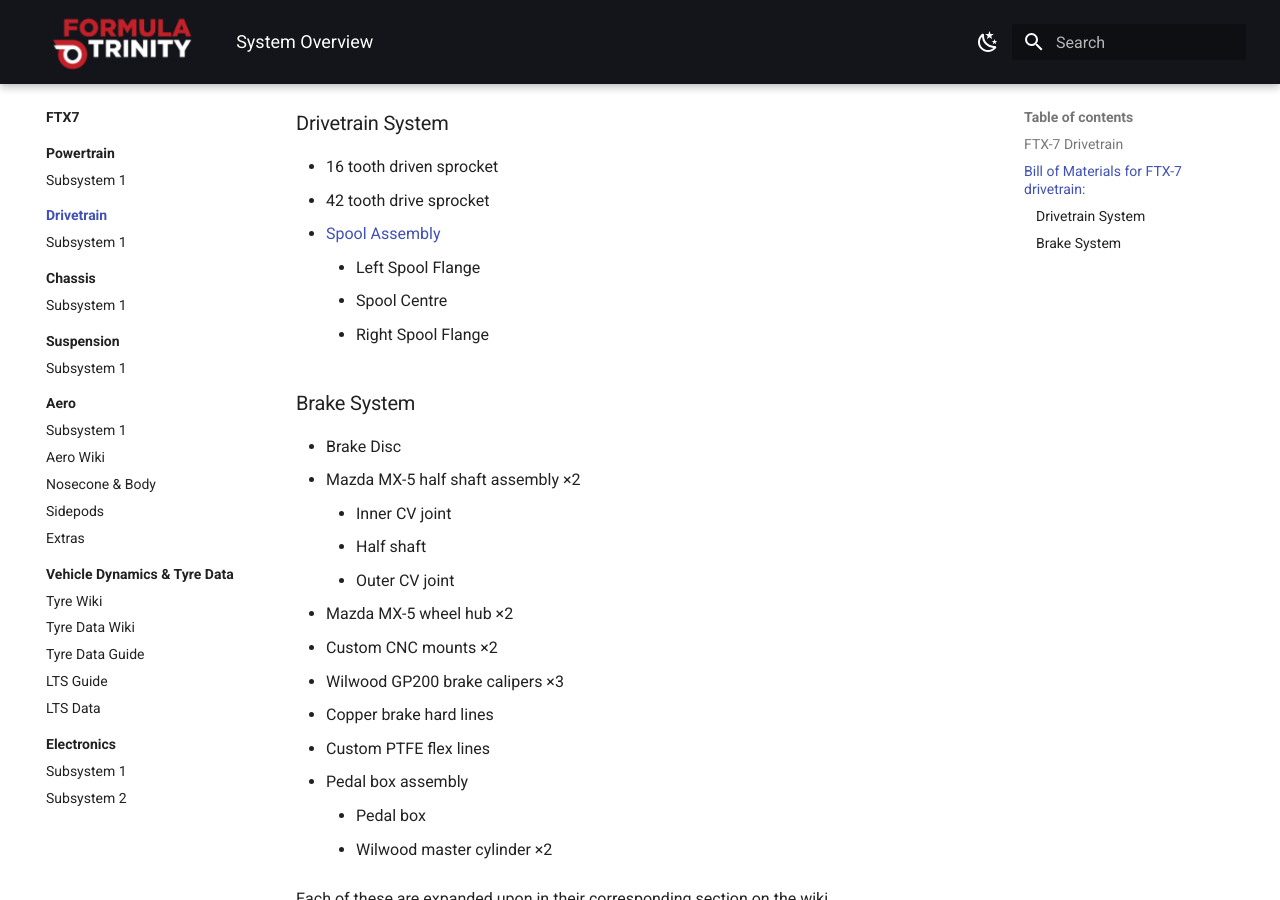
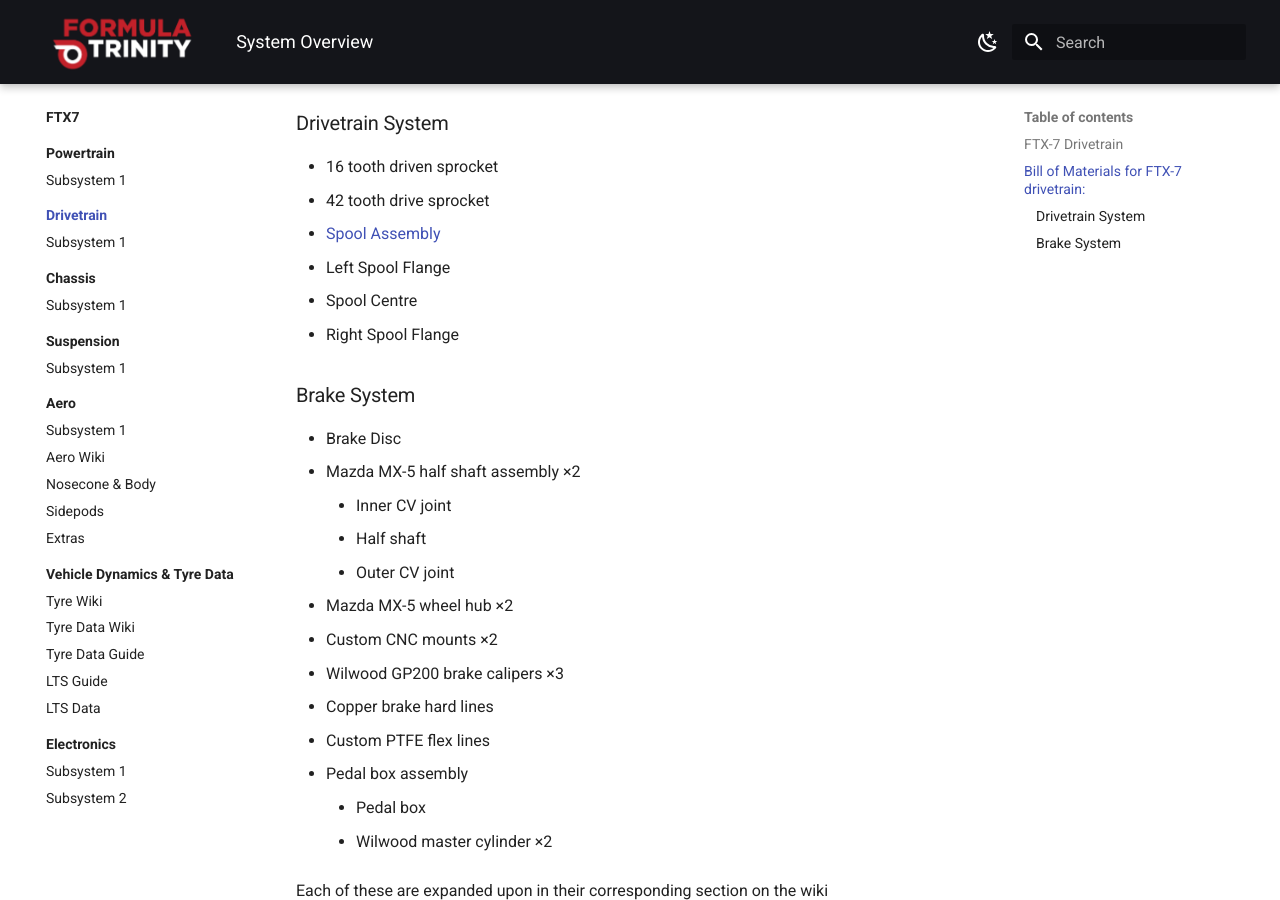
Before and after one commit to Formula-Trinity/ft-wiki, an MkDocs documentation site: the page built from docs/ftx7/drivetrain/index.md, in a window 1280 px wide and 900 px high, scrolled down 584 px. Built offline with MkDocs 1.6.1 and Material for MkDocs 9.7.7, drawn with Linux system fonts in a browser that asks for light colours.

Commit message:
Update Bill of Materials format in drivetrain docs
Removed html list formatting and replaced with markdown

```diff
--- a/docs/ftx7/drivetrain/index.md
+++ b/docs/ftx7/drivetrain/index.md
@@ -13,19 +13,12 @@ In the case of FTX-7, the main design choice was choosing to use a **spool** rat
 
 ### Drivetrain System
 
-<ul>
-  <li>16 tooth driven sprocket</li>
-  <li>42 tooth drive sprocket</li>
-  <li>
-    <a href="../Spool/">Spool Assembly</a>
-    <ul>
-      <li>Left Spool Flange</li>
-      <li>Spool Centre</li>
-      <li>Right Spool Flange</li>
-    </ul>
-  </li>
-</ul>
-
+- 16 tooth driven sprocket
+- 42 tooth drive sprocket
+- [Spool Assembly](../Spool/)
+  - Left Spool Flange
+  - Spool Centre
+  - Right Spool Flange
 ### Brake System
 
 <ul>
```
